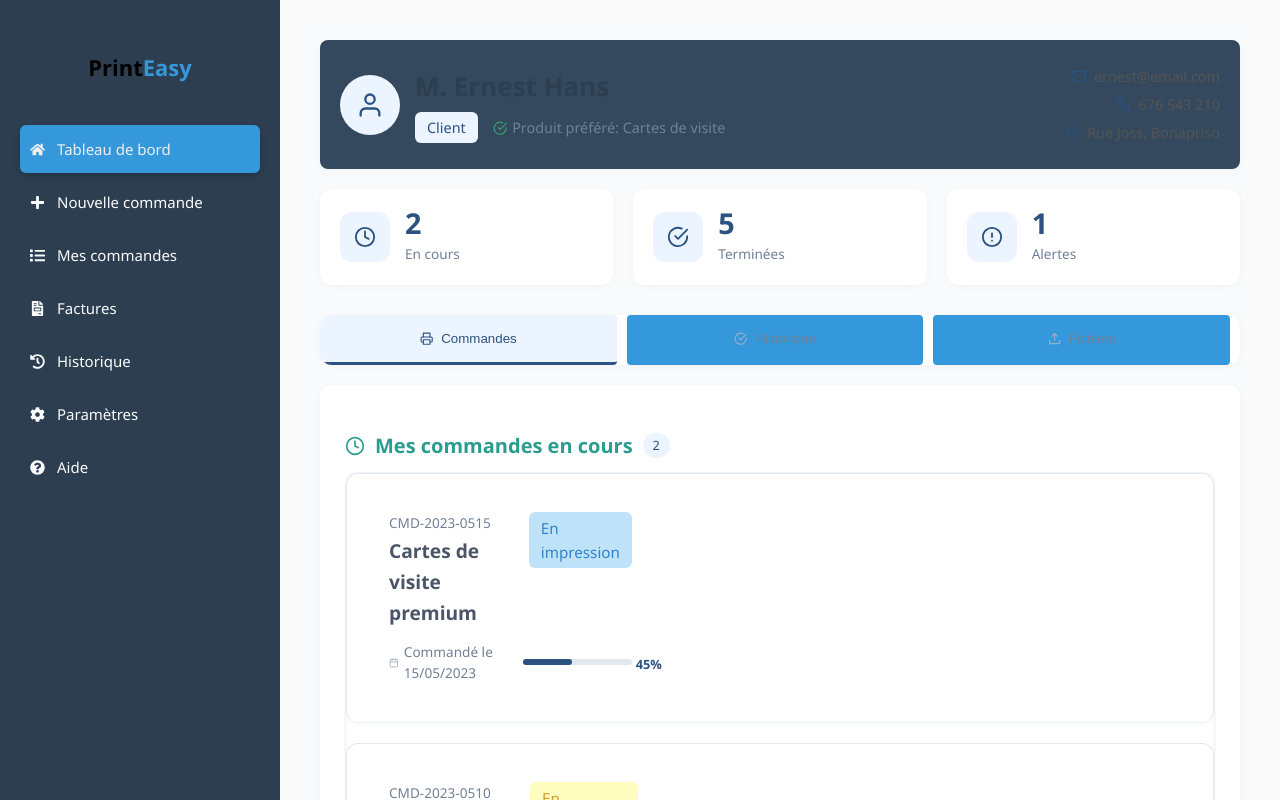
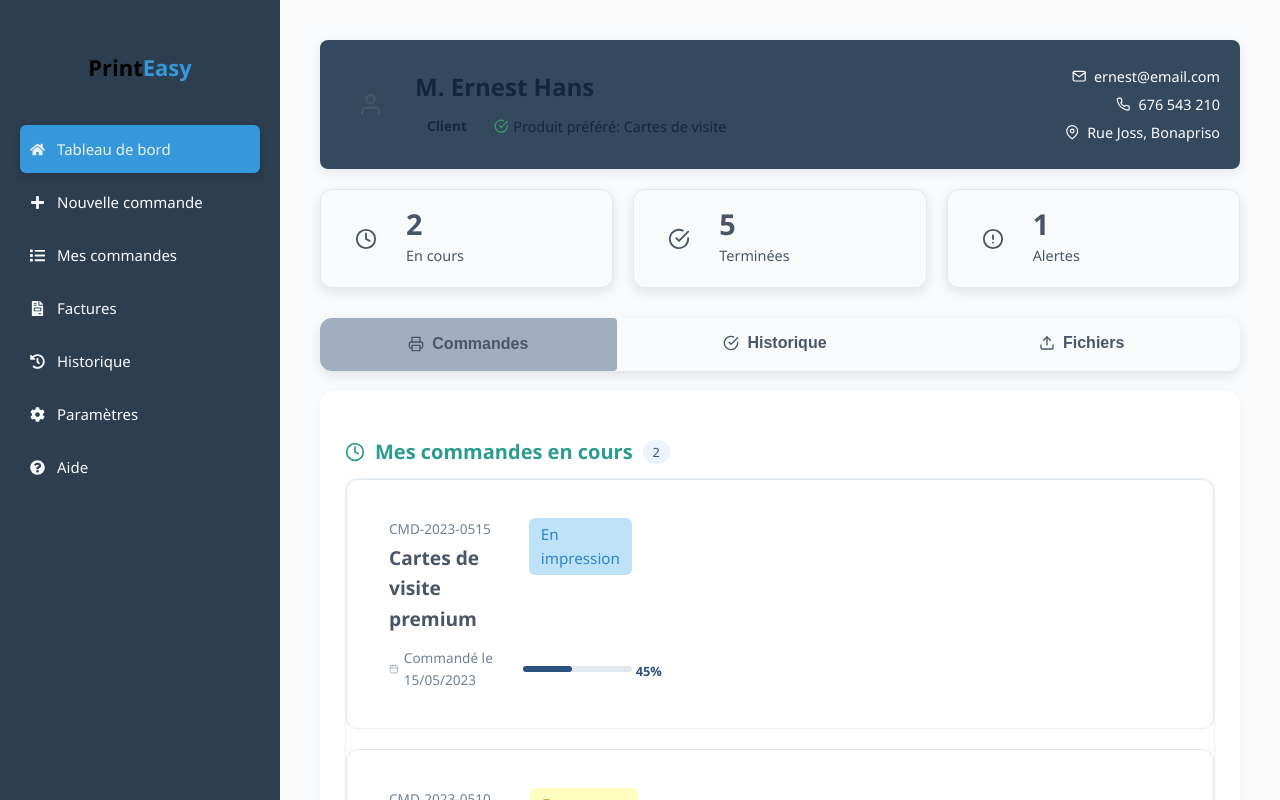
Before and after one commit to PaolaJeanne/dashboard, a React (Create React App) app: page /dashboard in a window 1280 px wide. Shown: the top 800 px of the page. Built offline with nearby package versions, Linux system fonts and the light colour scheme.

Commit message:
dashboard

```diff
--- a/src/pages/Dashboard.js
+++ b/src/pages/Dashboard.js
@@ -129,7 +129,7 @@ const DashboardClient = () => {
       <header className="dashboard-header">
         <div className="client-profile">
           <div className="avatar">
-            <FiUser size={28} />
+            <FiUser size={25} />
           </div>
           <div className="client-info">
             <h1>{clientInfo.name}</h1>
--- a/src/styles/Dashboard.css
+++ b/src/styles/Dashboard.css
@@ -1,4 +1,18 @@
-/* Dashboard.css - Styles for the printing dashboard */
+:root {
+  --text-primary: #ffffff; /* texte principal clair */
+  --text-secondary: #d1d5db; /* texte secondaire gris clair */
+  --card-bg: #1f2937; /* très foncé */
+  --card-bg-light: #27344d; /* légèrement plus clair */
+    --card-bg: #1f2937; /* gris foncé */
+    --card-bg-light: #27344d; /* fond un peu plus clair */
+    --primary: #3b82f6; /* bleu vif */
+    --primary-lighter: rgba(59, 130, 246, 0.1); /* fond bleu léger */
+    --text-light: #cbd5e1; /* gris clair */
+    --text-xlight: #94a3b8; /* encore plus clair */
+    --border-light: rgba(255,255,255,0.05); /* pour le hover */
+  }
+
+
 
 /* Base styles and resets */
 .printing-dashboard {
@@ -82,16 +96,16 @@ button {
   font-weight: 500;
 }
 
-/* Header styles */
+/* Header styles améliorés */
 .dashboard-header {
   display: flex;
   justify-content: space-between;
   align-items: flex-start;
   margin-bottom: 30px;
   padding: 25px;
-  background-color: var(--card-bg);
+  background-color: var(--secondary-bg); /* fond clair propre */
   border-radius: 12px;
-  box-shadow: 0 2px 10px rgba(0, 0, 0, 0.03);
+  box-shadow: 0 4px 12px rgba(0, 0, 0, 0.08);
 }
 
 .client-profile {
@@ -102,17 +116,19 @@ button {
 .avatar {
   width: 60px;
   height: 60px;
-  background-color: var(--primary-lighter);
+  background-color: var(--light-accent); /* léger bleu clair */
   border-radius: 50%;
   display: flex;
   align-items: center;
   justify-content: center;
-  color: var(--primary);
+  color: var(--accent-color); /* bleu principal */
   margin-right: 15px;
 }
 
 .client-info h1 {
   margin-bottom: 5px;
+  font-size: 1.5rem;
+  color: var(--text-primary);
 }
 
 .client-meta {
@@ -120,43 +136,46 @@ button {
   align-items: center;
   gap: 15px;
   font-size: 0.9rem;
+  color: var(--text-primary);
 }
 
 .account-type {
-  background-color: var(--primary-lighter);
-  color: var(--primary);
+  background-color: var(--light-accent);
+  color: var(--accent-color);
   padding: 4px 12px;
-  border-radius: 6px;
-  font-weight: 500;
+  border-radius: 20px;
+  font-weight: 600;
+  font-size: 0.85rem;
 }
 
 .favorite-product {
   display: flex;
   align-items: center;
-  color: var(--text-light);
 }
 
 .favorite-product svg {
   margin-right: 5px;
-  color: var(--success);
+  color: var(--success); /* icône produit préféré en bleu clair vif */
 }
 
 .client-contact {
   text-align: right;
-  color: var(--text-light);
   font-size: 0.9rem;
+  color: var(--text-primary);
 }
+
 
 .client-contact p {
   margin: 5px 0;
   display: flex;
   align-items: center;
   justify-content: flex-end;
+  gap: 8px;
+  color: #ffffff; /* ← ici en blanc pur */
 }
 
 .client-contact svg {
-  margin-right: 8px;
-  color: var(--primary);
+  color: var(--accent-color); /* icônes contacts bleues */
 }
 
 /* Stats Grid */
@@ -168,29 +187,31 @@ button {
 }
 
 .stat-card {
-  background-color: var(--card-bg);
+  background-color: var(--dark-blue);
   border-radius: 12px;
   padding: 20px;
   display: flex;
   align-items: center;
-  box-shadow: 0 2px 10px rgba(0, 0, 0, 0.03);
+  box-shadow: 0 4px 12px rgba(0, 0, 0, 0.1);
   transition: transform 0.2s;
+  border: 1px solid var(--border);
 }
 
 .stat-card:hover {
-  transform: translateY(-2px);
+  transform: translateY(-3px);
+  box-shadow: 0 6px 16px rgba(0, 0, 0, 0.15);
 }
 
 .stat-icon {
   width: 50px;
   height: 50px;
   border-radius: 12px;
-  background-color: var(--primary-lighter);
+  background-color: var(--night-blue);
   display: flex;
   align-items: center;
   justify-content: center;
   margin-right: 15px;
-  color: var(--primary);
+  color: var(--light-blue);
 }
 
 .stat-content {
@@ -200,58 +221,62 @@ button {
 
 .stat-value {
   font-size: 1.8rem;
-  font-weight: 600;
+  font-weight: 700;
   line-height: 1;
   margin-bottom: 5px;
-  color: var(--primary);
+  color: var(--gold-yellow);
 }
 
 .stat-label {
-  font-size: 0.85rem;
-  color: var(--text-light);
+  font-size: 0.9rem;
+  color: var(--light-blue); /* plus vif que light-gray */
 }
+
 
 /* Tabs */
 .tabs-container {
   display: flex;
   margin-bottom: 20px;
-  background-color: var(--card-bg);
+  background-color: var(--dark-blue);
   border-radius: 12px;
   overflow: hidden;
-  box-shadow: 0 2px 10px rgba(0, 0, 0, 0.03);
+  box-shadow: 0 4px 12px rgba(0, 0, 0, 0.1);
 }
 
 .tab-btn {
   flex: 1;
   padding: 16px;
   text-align: center;
-  color: var(--text-light);
-  font-weight: 500;
+  color: var(--light-blue); /* changement ici */
+  font-weight: 600;
+  font-size: 1rem;
   display: flex;
   align-items: center;
   justify-content: center;
   border-bottom: 3px solid transparent;
-  transition: all 0.2s;
+  background-color: transparent;
+  transition: all 0.25s ease;
 }
 
 .tab-btn svg {
   margin-right: 8px;
-  color: var(--text-xlight);
+  color: var(--light-blue); /* changement ici */
 }
 
 .tab-btn.active {
-  color: var(--primary);
-  border-bottom-color: var(--primary);
-  background-color: var(--primary-lighter);
+  color: var(--gold-yellow);
+  background-color: var(--text-xlight);
+  border-bottom: 3px solid var(--gold-yellow);
 }
 
 .tab-btn.active svg {
-  color: var(--primary);
+  color: var(--gold-yellow);
 }
 
 .tab-btn:hover:not(.active) {
   background-color: var(--border-light);
 }
+
 
 /* Main content */
 .dashboard-main {
```
